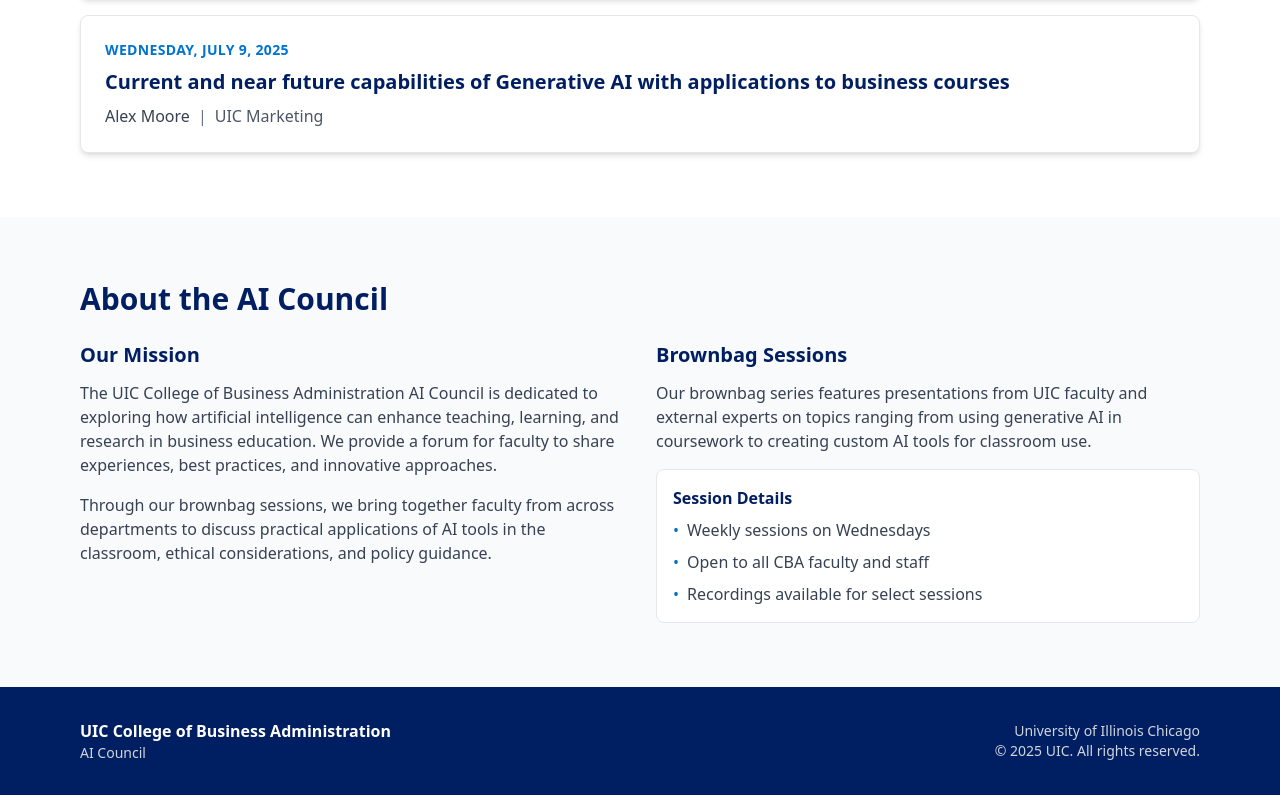
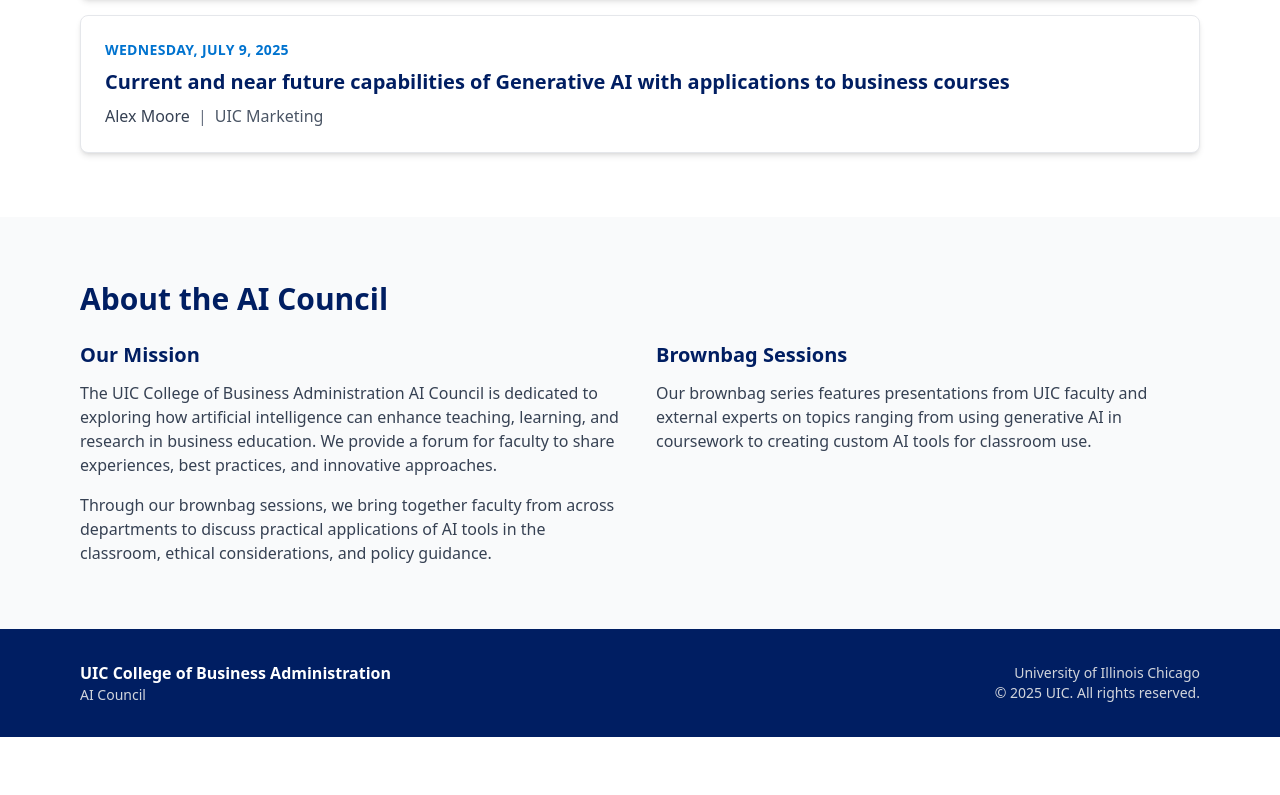
Before and after one commit to dent424/uic-cba-ai-council-website, a Next.js app: page / in a window 1280 px wide. Shown: the part 2521-3316 px from the top of the page. After the commit the page ends 3258 px from the top, so only its background shows below. Built offline with nearby package versions, Linux system fonts and the light colour scheme.

Commit message:
Remove Session Details box from About section
Co-Authored-By: Claude Opus 4.5 <noreply@anthropic.com>

```diff
--- a/src/components/About.tsx
+++ b/src/components/About.tsx
@@ -26,28 +26,11 @@ export default function About() {
             <h3 className="text-xl font-semibold text-uic-navy mb-3">
               Brownbag Sessions
             </h3>
-            <p className="text-gray-700 mb-4">
+            <p className="text-gray-700">
               Our brownbag series features presentations from UIC faculty and
               external experts on topics ranging from using generative AI in
               coursework to creating custom AI tools for classroom use.
             </p>
-            <div className="bg-white rounded-lg p-4 border border-gray-200">
-              <h4 className="font-semibold text-uic-navy mb-2">Session Details</h4>
-              <ul className="text-gray-700 space-y-2">
-                <li className="flex items-center gap-2">
-                  <span className="text-uic-light-blue">&#8226;</span>
-                  Weekly sessions on Wednesdays
-                </li>
-                <li className="flex items-center gap-2">
-                  <span className="text-uic-light-blue">&#8226;</span>
-                  Open to all CBA faculty and staff
-                </li>
-                <li className="flex items-center gap-2">
-                  <span className="text-uic-light-blue">&#8226;</span>
-                  Recordings available for select sessions
-                </li>
-              </ul>
-            </div>
           </div>
         </div>
       </div>
```
